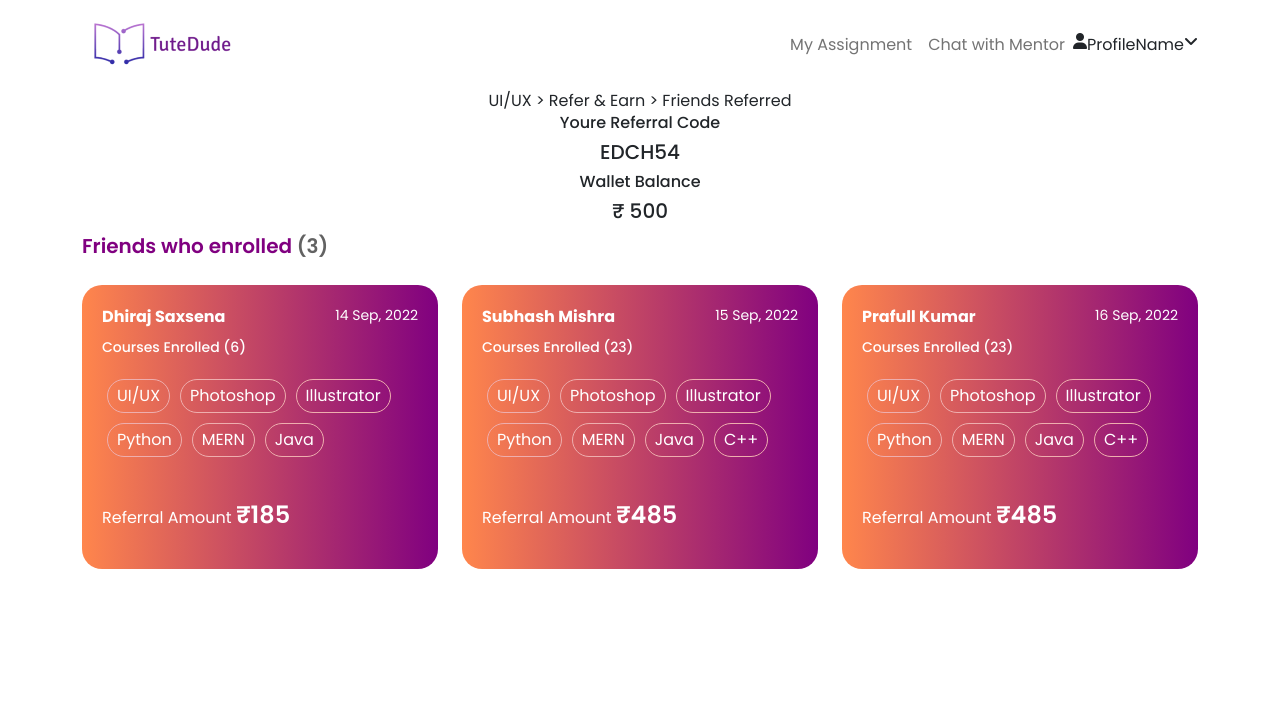
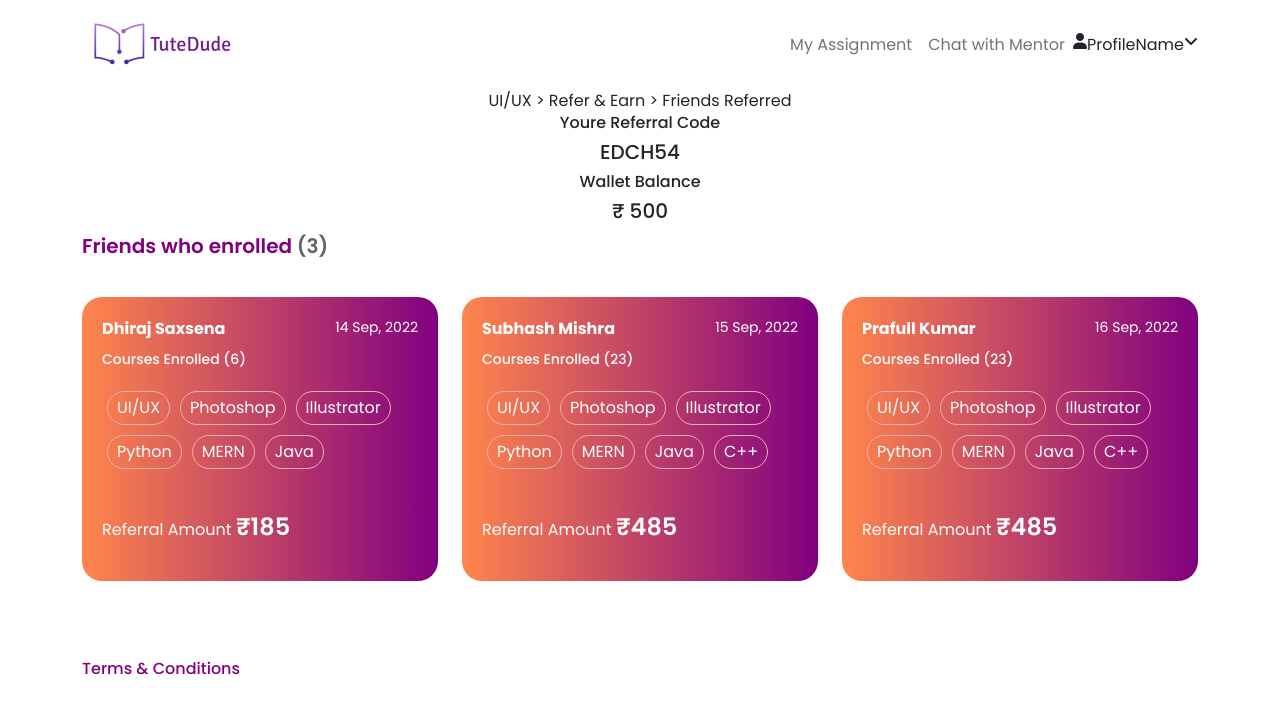
Before and after one commit to mdshahin-ahmed/tute-dude-page-1, a React (Create React App) app: page / in a window 1280 px wide. Shown: the top 714 px of the page. Built offline with nearby package versions, Linux system fonts and the light colour scheme.

Commit message:
Footer done

```diff
--- a/src/App.js
+++ b/src/App.js
@@ -3,6 +3,7 @@ import "bootstrap/dist/css/bootstrap.min.css";
 import Header from "./Components/Header/Header";
 import Banner from "./Components/Banner/Banner";
 import Enrolled from "./Components/Enrolled/Enrolled";
+import Footer from "./Components/Footer/Footer";
 
 function App() {
   return (
@@ -10,6 +11,7 @@ function App() {
       <Header></Header>
       <Banner></Banner>
       <Enrolled></Enrolled>
+      <Footer></Footer>
     </div>
   );
 }
--- a/src/Components/Enrolled/Enrolled.css
+++ b/src/Components/Enrolled/Enrolled.css
@@ -21,6 +21,7 @@
   font-weight: 600;
   font-size: 20px;
   line-height: 30px;
+  margin-bottom: 20px;
 }
 .fEnrolled span {
   color: #626262;
--- /dev/null
+++ b/src/Components/Footer/Footer.css
@@ -0,0 +1,11 @@
+.footer {
+  font-family: "Poppins";
+  font-style: normal;
+  font-weight: 500;
+  font-size: 16px;
+  line-height: 24px;
+  margin-top: 60px;
+  margin-bottom: 72px;
+  color: #800080;
+  text-align: start;
+}
--- /dev/null
+++ b/src/Components/Footer/Footer.js
@@ -0,0 +1,8 @@
+import React from "react";
+import "./Footer.css";
+
+const Footer = () => {
+  return <div className="footer container">{`Terms & Conditions`}</div>;
+};
+
+export default Footer;
```
